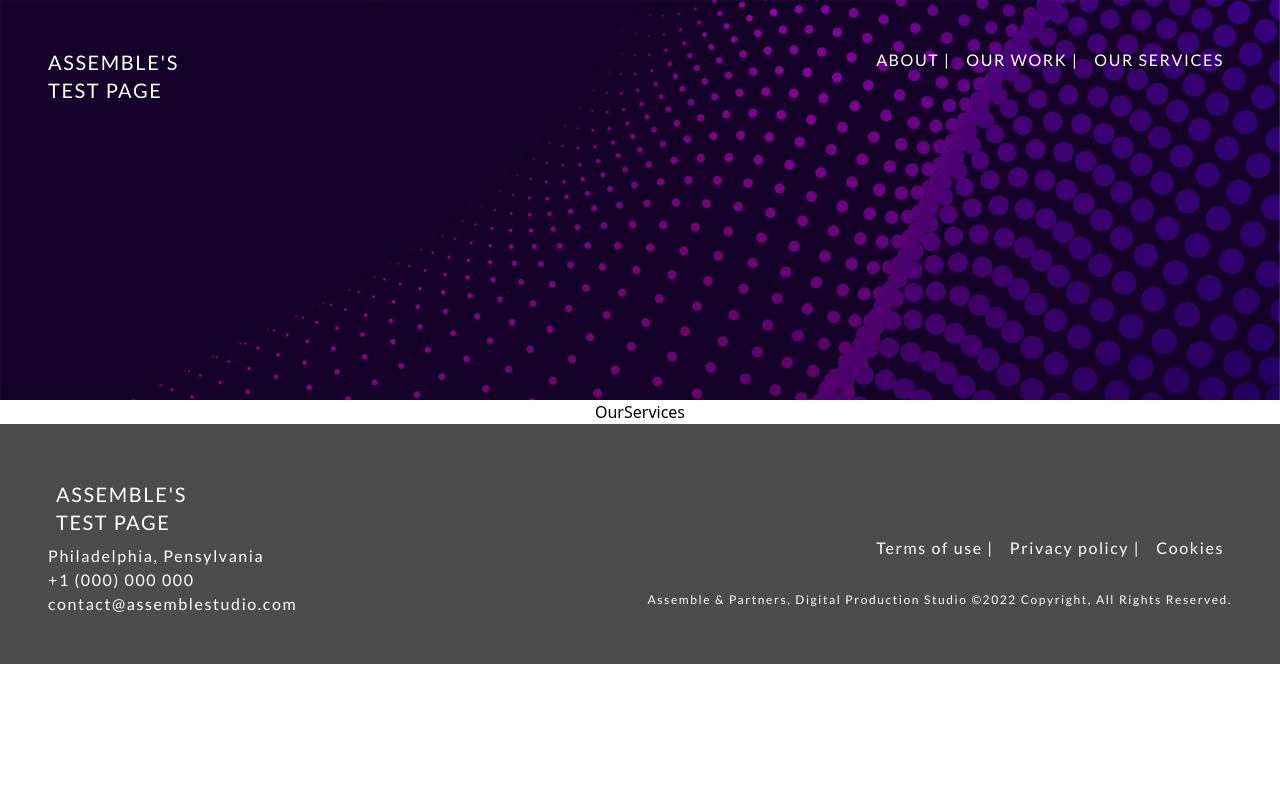
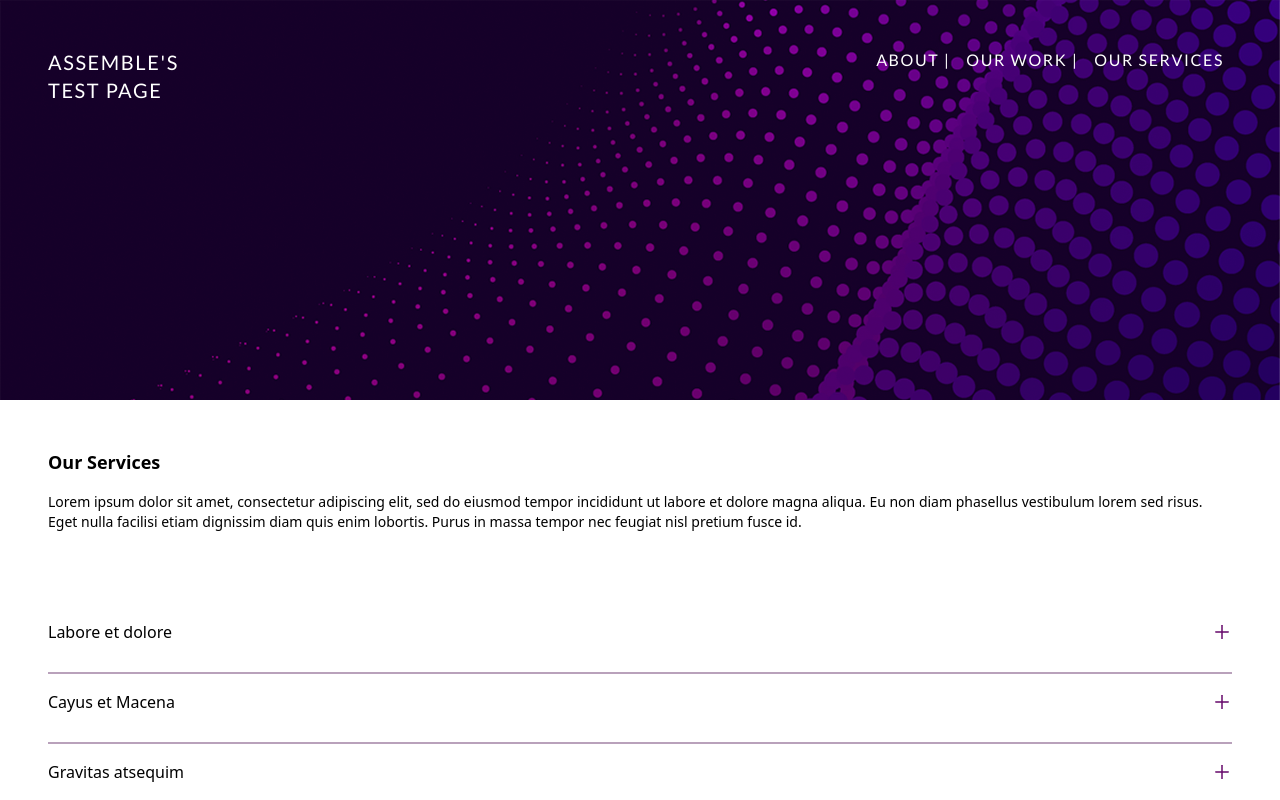
Before and after one commit to melanysosa/test-page, a React (Create React App) app: page /ourServices in a window 1280 px wide. Shown: the top 800 px of the page. Built offline with nearby package versions, Linux system fonts and the light colour scheme.

Commit message:
accordion

```diff
--- a/package.json
+++ b/package.json
@@ -8,6 +8,7 @@
     "@testing-library/user-event": "^13.5.0",
     "react": "^18.2.0",
     "react-dom": "^18.2.0",
+    "react-icons": "^4.4.0",
     "react-router-dom": "^6.4.2",
     "react-scripts": "5.0.1",
     "web-vitals": "^2.1.4"
--- a/src/App.css
+++ b/src/App.css
@@ -15,3 +15,6 @@ background-size: cover;
   height: 30%;
   width: 100vw;
 }
+.mas{
+  color:#65076A;
+}
--- /dev/null
+++ b/src/components/accordion/Accordion.js
@@ -0,0 +1,23 @@
+import React, { useState } from 'react';
+import{AiOutlineMinus,AiOutlinePlus} from "react-icons/ai"
+
+const Accordion = ({title,info}) => {
+    const [showInfo,setShowInfo]=useState(false);
+  return (
+		<div className='border-b-2 pb-3 border-[#B9A1BB]'>
+			<div className='flex justify-between items-center my-4'>
+				<p className=' sm:p-0'>{title}</p>
+				<button className='flex ' onClick={() => setShowInfo(!showInfo)}>
+					{showInfo ? (
+						<AiOutlineMinus className='text-[#65076A] text-xl flex ' />
+					) : (
+						<AiOutlinePlus className='	text-[#65076A] text-xl' />
+					)}
+				</button>
+			</div>
+			{showInfo && <p className='md:px-6 py-2'>{info}</p>}
+		</div>
+  );
+}
+
+export default Accordion
--- a/src/pages/ourServices/OurServices.js
+++ b/src/pages/ourServices/OurServices.js
@@ -1,7 +1,45 @@
-import React from 'react'
+import React from 'react';
+import Accordion from '../../components/accordion/Accordion';
 
 const OurServices = () => {
-  return <div className='flex justify-center'>OurServices</div>;
-}
+	const info = [
+		{
+			id: 1,
+			title: 'Labore et dolore',
+			info: 'Lorem ipsum dolor sit amet, consectetur adipiscing elit, sed do eiusmod tempor incididunt ut labore et dolore magna aliqua. Eu non diam phasellus vestibulum lorem sed risus. Eget nulla facilisi etiam dignissim diam quis enim lobortis.',
+		},
+		{
+			id: 2,
+			title: 'Cayus et Macena',
+			info: 'Lorem ipsum dolor sit amet, consectetur adipiscing elit, sed do eiusmod tempor incididunt ut labore et dolore magna aliqua. Eu non diam phasellus vestibulum lorem sed risus. Eget nulla facilisi etiam dignissim diam quis enim lobortis.',
+		},
+		{
+			id: 3,
+			title: 'Gravitas atsequim',
+			info: 'Lorem ipsum dolor sit amet, consectetur adipiscing elit, sed do eiusmod tempor incididunt ut labore et dolore magna aliqua. Eu non diam phasellus vestibulum lorem sed risus. Eget nulla facilisi etiam dignissim diam quis enim lobortis.',
+		},
+	];
+	return (
+		<div className='m-12'>
+			<div>
+				<p className='text-lg font-bold mb-4 '>Our Services</p>
+			</div>
+			<div>
+				<p className='text-sm my-4'>
+					Lorem ipsum dolor sit amet, consectetur adipiscing elit, sed do
+					eiusmod tempor incididunt ut labore et dolore magna aliqua. Eu
+					non diam phasellus vestibulum lorem sed risus. Eget nulla
+					facilisi etiam dignissim diam quis enim lobortis. Purus in massa
+					tempor nec feugiat nisl pretium fusce id.
+				</p>
+			</div>
+			<div className='py-14'>
+				{info.map((accordion) => {
+					return <Accordion key={accordion.id} {...accordion} />;
+				})}
+			</div>
+		</div>
+	);
+};
 
-export default OurServices
+export default OurServices;
--- a/src/pages/ourWork/OurWork.js
+++ b/src/pages/ourWork/OurWork.js
@@ -25,15 +25,17 @@ const OurWork = () => {
 					</p>
 				</div>
 			</div>
-			<div className='grid grid-cols-3 gap-8'>
+			<div className='grid lg:grid-cols-3 md:grid-cols-2 gap-5 sm:grid-cols-1 m-12 justify-center items-center'>
 				{!montains
 					? 'Loading...'
 					: montains.map((montain, index) => {
 							return (
 								<div key={index}>
-									<h1>{montain.title}</h1>
-									<img src={montain.image} alt='montain' />
-									<p>{montain.description}</p>
+									<img
+										src={montain.image}
+										alt='montain'
+										className='h-60 object-cover w-96'
+									/>
 								</div>
 							);
 					})}
--- a/src/services/getApi.js
+++ b/src/services/getApi.js
@@ -1,6 +1,8 @@
-const url = 'https://api.nuxtjs.dev/mountains';
+const url = "https://api.nuxtjs.dev/mountains";
 export const getApi = async () => {
   const res = await fetch(url);
-  const resMontains = await res.json();
-	return resMontains;
+  const data = await res.json();
+  console.log(data);
+	return data;
+
 };
```
Also changed, not shown: 1 other file (tests, documents, lock files or other folders).
